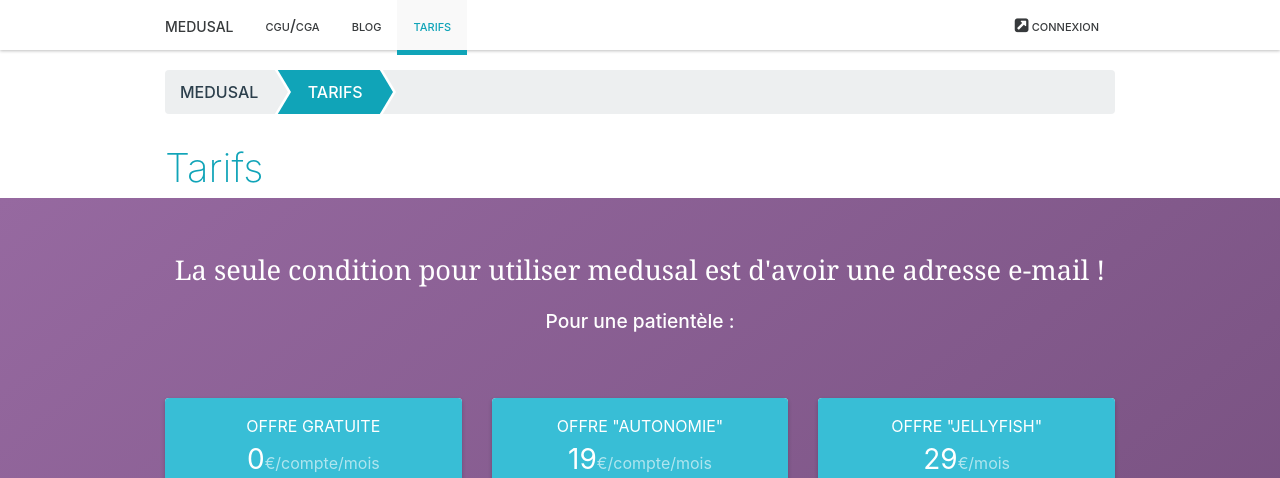
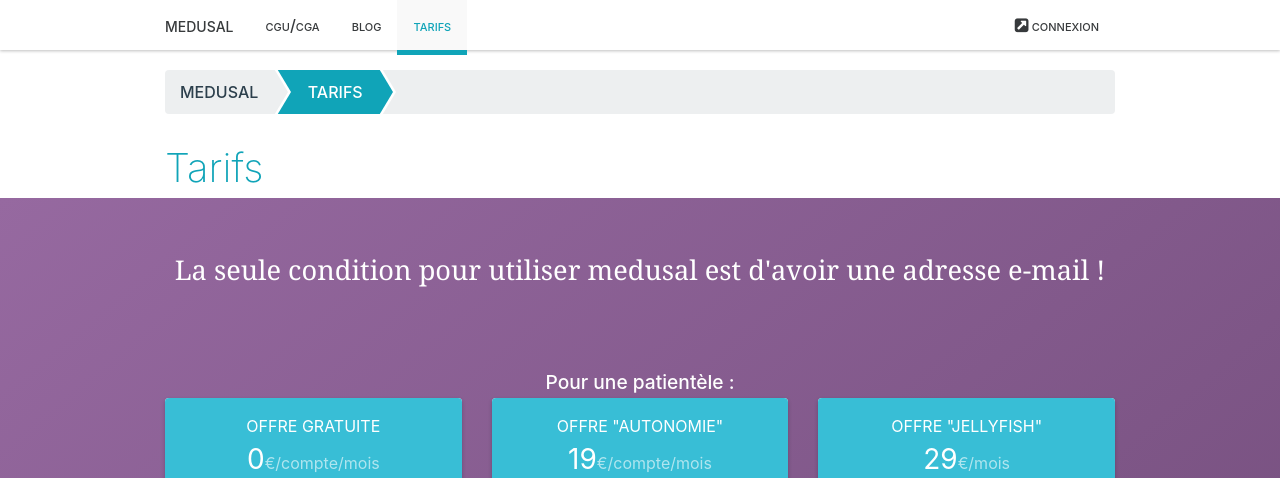
Before and after one commit to medusal/medusal.github.io, a Jekyll site: the page built from _pages/pricing.html, in a window 1280 px wide. Shown: the top 478 px of the page. Built offline with Jekyll 4.4.1, drawn with Linux system fonts in a browser that asks for light colours; grey boxes are pictures that could not be loaded.

Commit message:
Update from Forestry.io - _pages/pricing.html

```diff
--- a/_pages/pricing.html
+++ b/_pages/pricing.html
@@ -11,7 +11,7 @@ no-container: true
 <section class="blue" style="min-height: 300px"'>
   <h2 class="white text-xs-center clearfix">
     La seule condition pour utiliser medusal est d'avoir une adresse e-mail !
-  </h2>
+         </h2></br></br>
 <h3 class="white text-xs-center clearfix">Pour une patientèle :</h3>
 
 </section>
```
